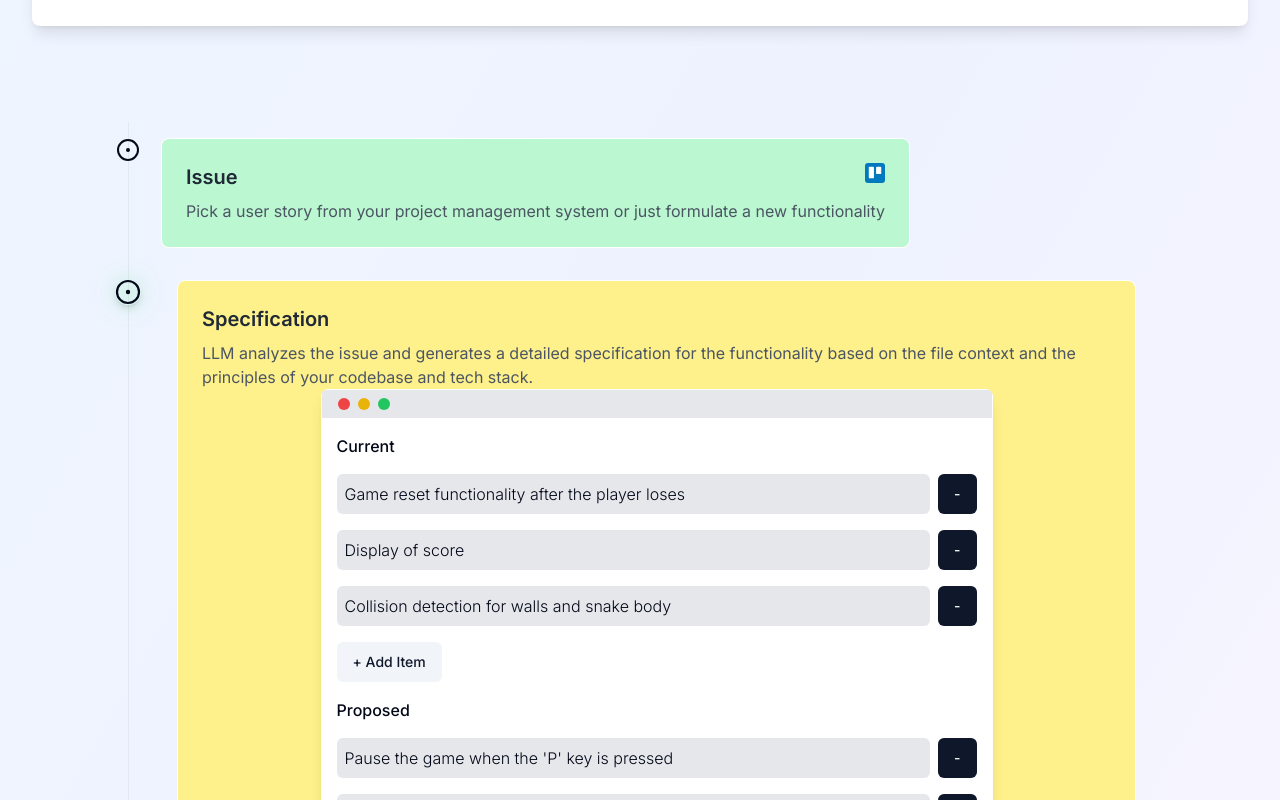
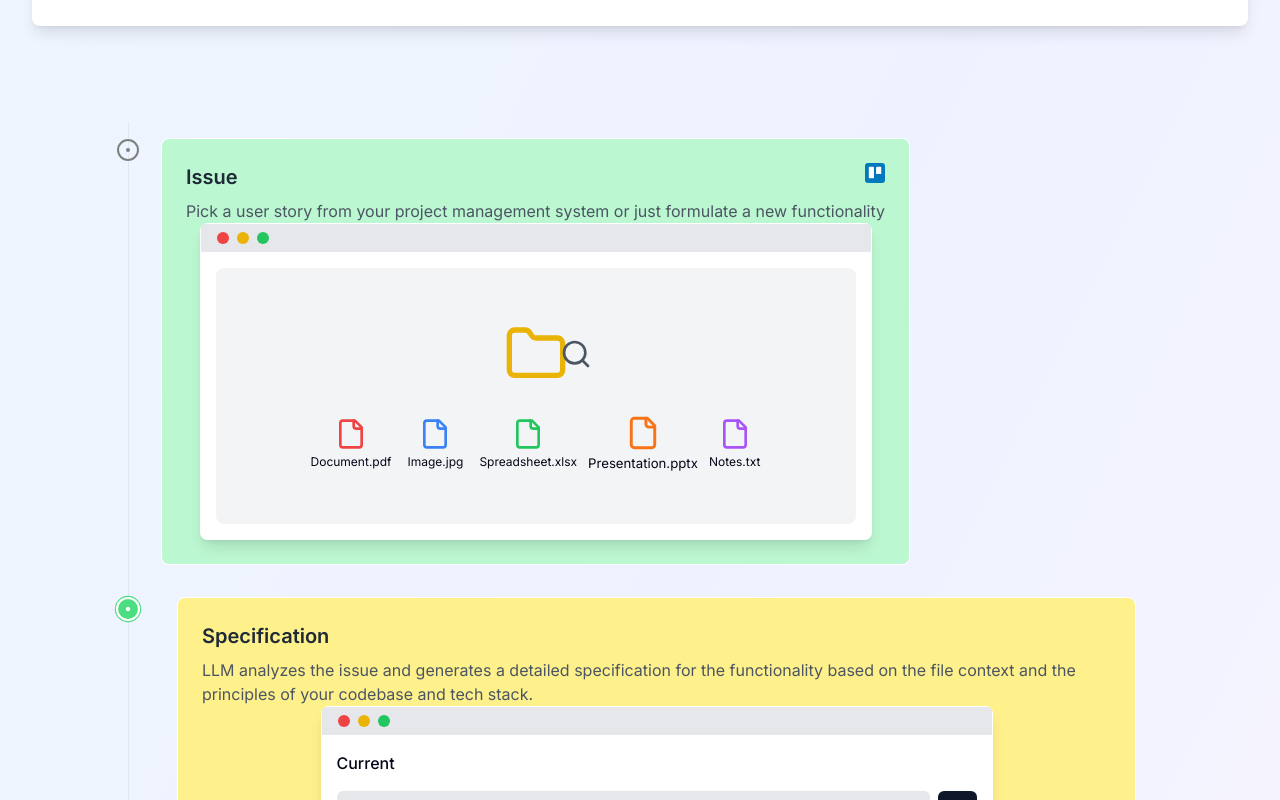
Before and after one commit to 1udvig/taskerai-landing, a Next.js app: page / in a window 1280 px wide. Shown: the part 580-1380 px from the top of the page. Built offline with nearby package versions, Linux system fonts and the light colour scheme.

Commit message:
animations

```diff
--- /dev/null
+++ b/src/app/AnimatedIssue.tsx
@@ -0,0 +1,60 @@
+import React, { useState, useEffect } from "react";
+import { Folder, File, Search } from "lucide-react";
+
+const FileSearchAnimation = () => {
+  const [searchPosition, setSearchPosition] = useState(0);
+  const [currentFileIndex, setCurrentFileIndex] = useState(0);
+
+  useEffect(() => {
+    const interval = setInterval(() => {
+      setSearchPosition((prev) => (prev + 1) % 3);
+      if (searchPosition === 2) {
+        setCurrentFileIndex((prev) => (prev + 1) % 5);
+      }
+    }, 500);
+
+    return () => clearInterval(interval);
+  }, [searchPosition]);
+
+  const files = [
+    { name: "Document.pdf", color: "text-red-500" },
+    { name: "Image.jpg", color: "text-blue-500" },
+    { name: "Spreadsheet.xlsx", color: "text-green-500" },
+    { name: "Presentation.pptx", color: "text-orange-500" },
+    { name: "Notes.txt", color: "text-purple-500" },
+  ];
+
+  return (
+    <div className="flex flex-col items-center justify-center h-64 bg-gray-100 rounded-lg p-4">
+      <div className="relative mb-8">
+        <Folder className="w-16 h-16 text-yellow-500" />
+        <div
+          className="absolute top-1/2 left-1/2 transform -translate-x-1/2 -translate-y-1/2"
+          style={{
+            transform: `translate(-50%, -50%) translateX(${
+              searchPosition * 20
+            }px)`,
+            transition: "transform 0.3s ease-in-out",
+          }}
+        >
+          <Search className="w-8 h-8 text-gray-600" />
+        </div>
+      </div>
+      <div className="flex space-x-4">
+        {files.map((file, index) => (
+          <div
+            key={file.name}
+            className={`flex flex-col items-center ${
+              index === currentFileIndex ? "scale-110" : "scale-100"
+            } transition-transform duration-300`}
+          >
+            <File className={`w-8 h-8 ${file.color}`} />
+            <span className="text-xs mt-1">{file.name}</span>
+          </div>
+        ))}
+      </div>
+    </div>
+  );
+};
+
+export default FileSearchAnimation;
--- a/src/app/AnimatedSpecification.tsx
+++ b/src/app/AnimatedSpecification.tsx
@@ -37,7 +37,11 @@ const AnimatedInput = ({
   );
 };
 
-const AnimatedSpecification = () => {
+const AnimatedSpecification = ({
+  shouldAnimate,
+}: {
+  shouldAnimate: boolean;
+}) => {
   const [specification, setSpecification] = useState({
     current: [
       { text: "Game reset functionality after the player loses", index: 0 },
@@ -80,7 +84,9 @@ const AnimatedSpecification = () => {
                       };
                     });
                   }}
-                  shouldAnimate={animatingIndex === value.index} // Only animate if it's the current item's turn
+                  shouldAnimate={
+                    animatingIndex === value.index && shouldAnimate
+                  } // Only animate if it's the current item's turn
                   onAnimationComplete={handleAnimationComplete}
                 />
               ))}
--- a/src/app/AnimatedTimeLine.tsx
+++ b/src/app/AnimatedTimeLine.tsx
@@ -3,6 +3,7 @@ import React, { ReactElement, useEffect, useRef, useState } from "react";
 import { Cpu, Icon, CircleDot } from "lucide-react";
 import AnimatedSpecification from "./AnimatedSpecification";
 import MacBookWindow from "./MacWindow";
+import FileSearchAnimation from "./AnimatedIssue";
 
 const TrelloIcon = ({ width, height }: { width: string; height: string }) => (
   <svg
@@ -31,7 +32,7 @@ const StepCard = ({
   description: string;
   isVisible: boolean;
   isCentered: boolean;
-  animation?: ReactElement;
+  animation?: (isCentered: boolean) => ReactElement;
 }) => (
   // <div className="bg-gray-50 border border-white rounded-lg p-6 flex flex-col items-center text-center hover:border-slate-200">
   <div
@@ -59,7 +60,10 @@ const StepCard = ({
       {icon}
     </div>
     <p className="text-gray-600">{description}</p>
-    {animation && animation}
+    {/* <MacBookWindow>
+      <AnimatedSpecification shouldAnimate={isCentered} />
+    </MacBookWindow> */}
+    {animation && animation({ shouldAnimate: isCentered })}
   </div>
 );
 
@@ -69,15 +73,19 @@ const timelineEvents = [
     description:
       "Pick a user story from your project management system or just formulate a new functionality",
     icon: <TrelloIcon width="20" height="20" />,
+    animation: (props) => (
+      <MacBookWindow>
+        <FileSearchAnimation {...props} />
+      </MacBookWindow>
+    ),
   },
   {
     title: "Specification",
     description:
       "LLM analyzes the issue and generates a detailed specification for the functionality based on the file context and the principles of your codebase and tech stack.",
-    animation: (
+    animation: (props) => (
       <MacBookWindow>
-        {" "}
-        <AnimatedSpecification />
+        <AnimatedSpecification {...props} />
       </MacBookWindow>
     ),
   },
@@ -105,14 +113,10 @@ const TimelineEvent = ({
       <div
         className={`
      rounded-full  absolute left-0 -translate-x-1/2 overflow-visible transition-transform duration-500
-    ${
-      isCentered
-        ? " scale-110 shadow-md filter drop-shadow-[0_0_10px_rgba(74,222,128,0.8)]"
-        : "scale-100"
-    }
+    ${isCentered ? " scale-110  bg-green-400" : "scale-100"}
   `}
       >
-        <CircleDot />
+        <CircleDot color={isCentered ? "white" : "gray"} />
       </div>
       {isVisible && (
         <StepCard
--- /dev/null
+++ b/src/app/backgroundtest.tsx
@@ -0,0 +1,13 @@
+import React from "react";
+
+function page() {
+  return (
+    <div className="relative h-full w-full bg-slate-950 overflow-scroll">
+      <main className=" h-screen"></main>
+      <main className=" h-screen"></main>
+      <div className="absolute bottom-0 left-0 right-0 top-0 bg-[linear-gradient(to_right,#4f4f4f2e_1px,transparent_1px),linear-gradient(to_bottom,#4f4f4f2e_1px,transparent_1px)] bg-[size:14px_24px] [mask-image:radial-gradient(ellipse_60%_50%_at_50%_0%,#000_70%,transparent_100%)]"></div>
+    </div>
+  );
+}
+
+export default page;
```
Also changed, not shown: src/app/AnimatedCodeGeneration.tsx (added).
